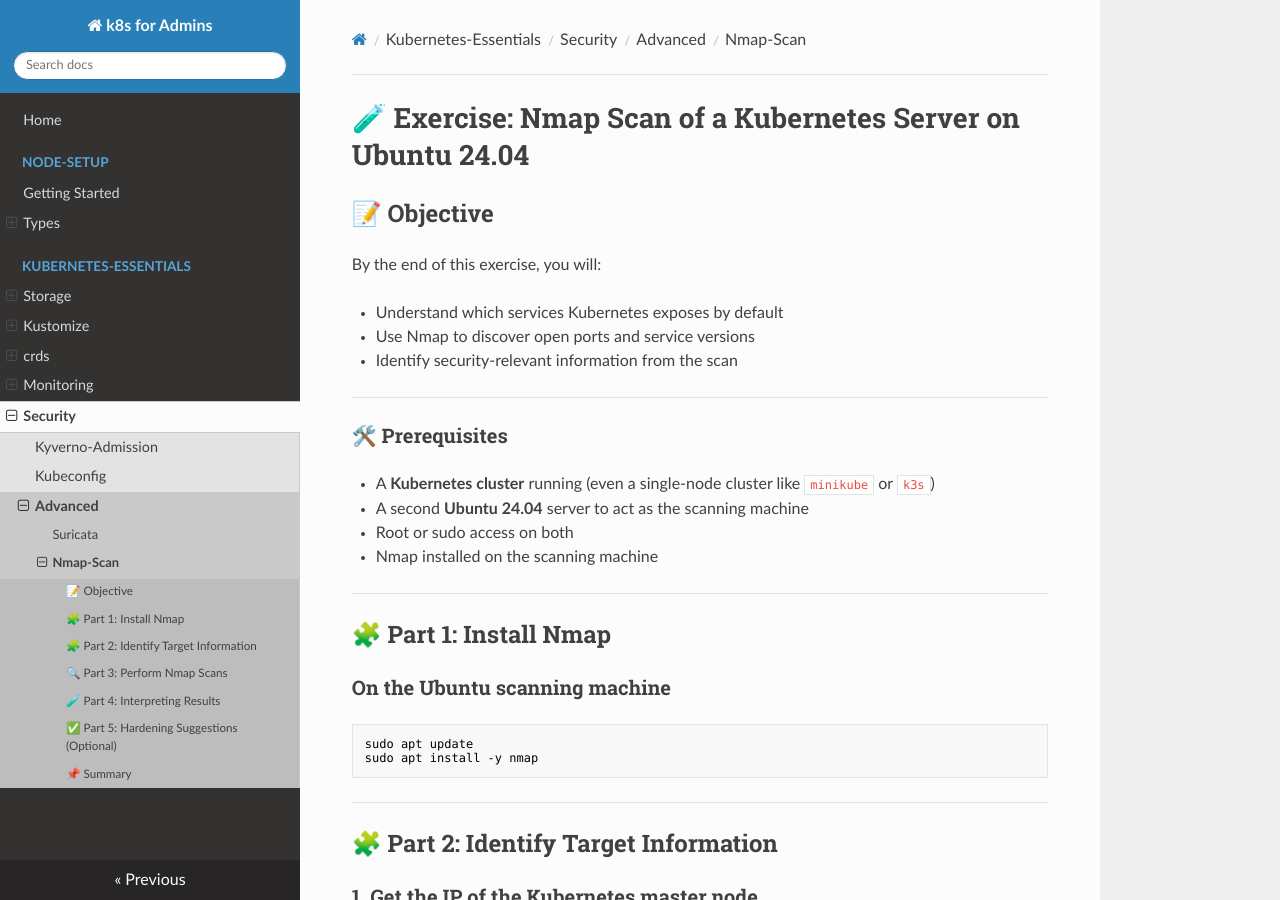
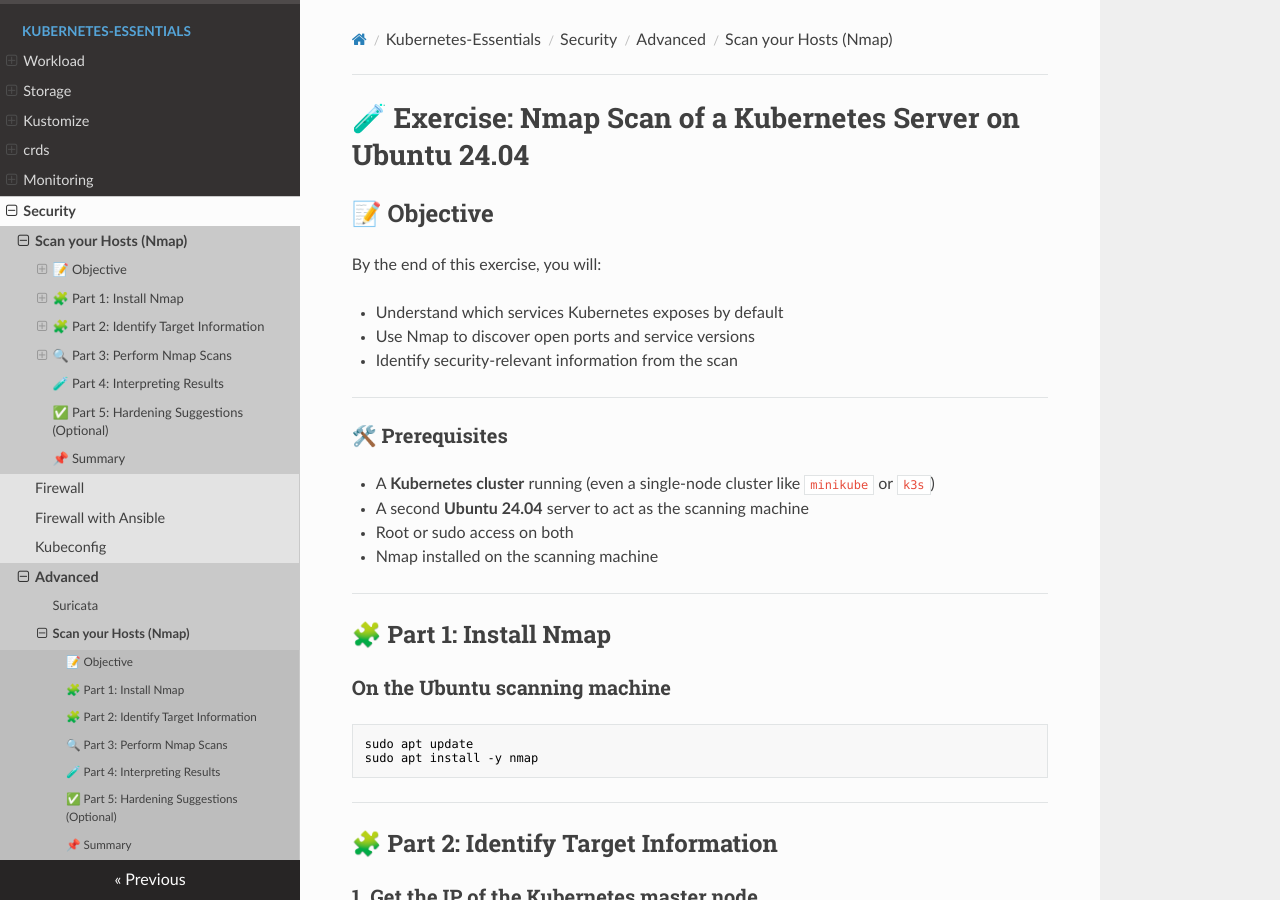
Before and after one commit to zahlenhelfer/k8s-labs-admin, an MkDocs documentation site: the page built from docs/security/nmap.md, in a window 1280 px wide and 900 px high. Built offline with MkDocs 1.6.1, drawn with Linux system fonts in a browser that asks for light colours; nearby versions of some CDN libraries.

```diff
--- a/mkdocs.yml
+++ b/mkdocs.yml
@@ -7,6 +7,8 @@
                   - Types:
                             - Ingress: setup/ingress.md
         - Kubernetes-Essentials:
+                  - Workload:
+                            - Kyverno-Admission: workload/kyverno-labels.md
                   - Storage:
                             - Nfs: storage/nfs.md
                             - HostPath: storage/hostpath.md
@@ -18,7 +20,9 @@
                             - Metrics-Server & Grafana: monitoring/prometheus.md
                             - Metrics-Server & TLS: monitoring/grafana.md
                   - Security:
-                            - Kyverno-Admission: security/rbac.md
+                            - Scan your Hosts (Nmap): security/nmap.md
+                            - Firewall: security/firewall-ufw.md
+                            - Firewall with Ansible: security/firewall-ansible.md
                             - Kubeconfig: security/network-policies.md
                             - Advanced:
                                       - Suricata: security/suricata.md
```
Also changed, not shown: docs/workload/kyverno-labels.md (renamed from docs/security/kyverno-admission.md).
